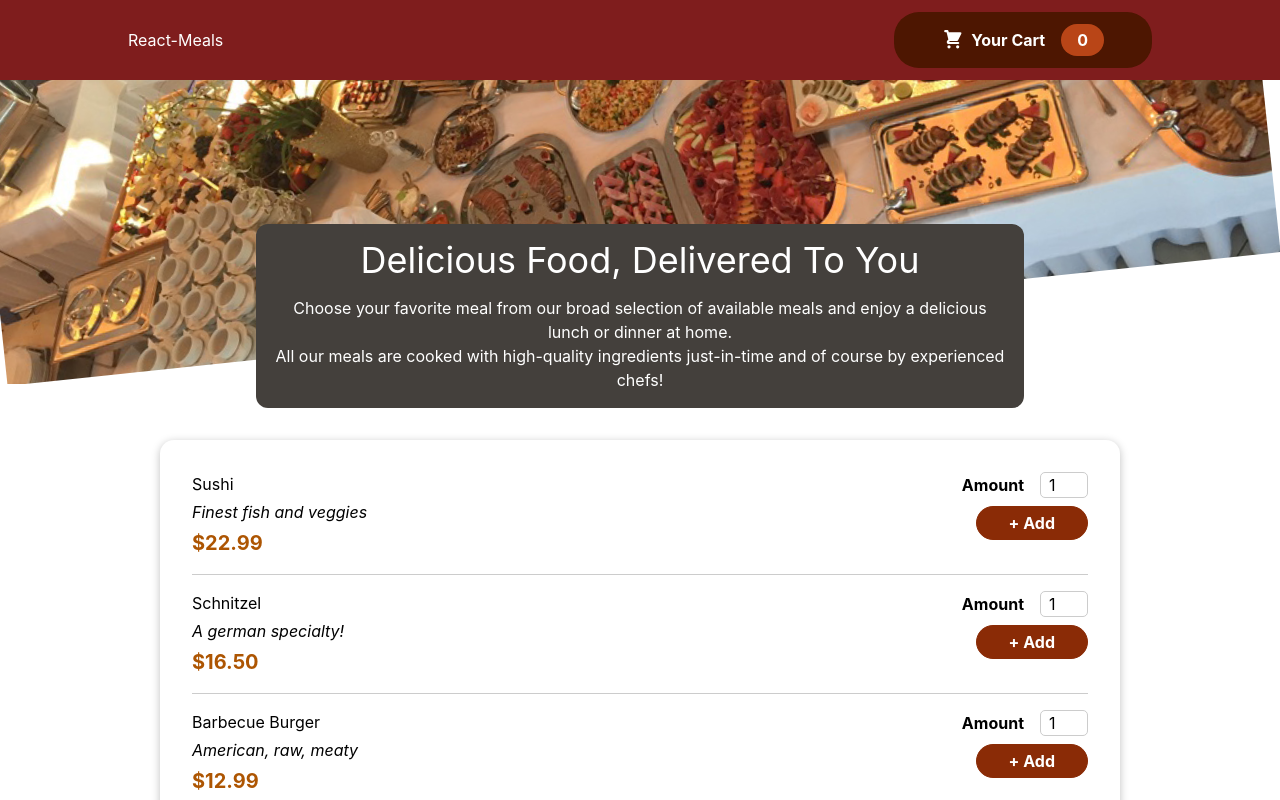
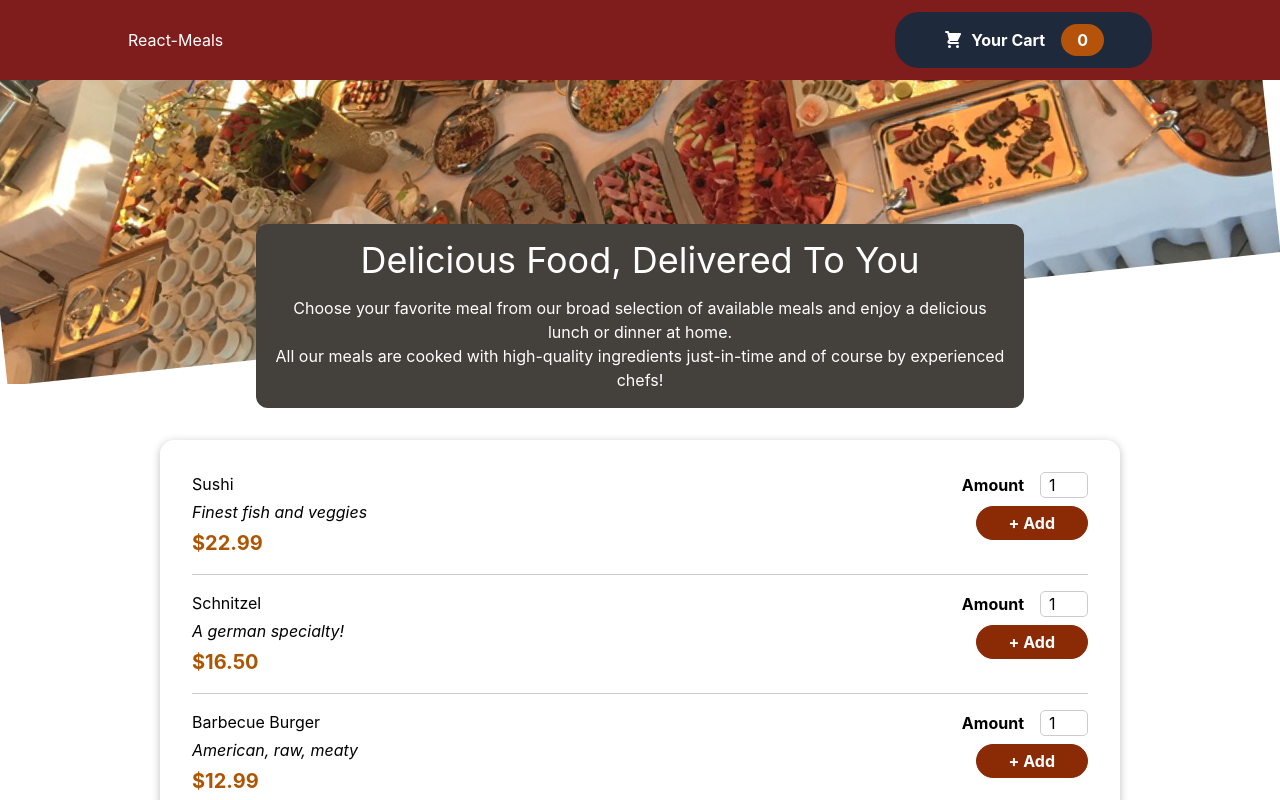
Before and after one commit to yotamZaken/tailwind-food-cra, a React (Create React App) app: page / in a window 1280 px wide. Shown: the top 800 px of the page. Built offline with nearby package versions, Linux system fonts and the light colour scheme.

Commit message:
Refactored HeaderCartButton component styling to TailwindCSS - older  styling left commented out for comparison

```diff
--- a/src/components/Layout/HeaderCartButton.js
+++ b/src/components/Layout/HeaderCartButton.js
@@ -8,7 +8,7 @@ const HeaderCartButton = props => {
     const [btnIsHighlighted, setBtnIsHighlighted] = useState(false);
     const cartCtx = useContext(CartContext);
 
-    const { items } = cartCtx;
+    const {items} = cartCtx;
 
     const numberOfCartItems = items.reduce((curNumber, item) => {
         return curNumber + item.amount
@@ -28,17 +28,22 @@ const HeaderCartButton = props => {
         }, 300);
 
         return () => {
-          clearTimeout(timerId)
+            clearTimeout(timerId)
         };
     }, [items]);
 
-    return <button className={btnClasses} onClick={props.onClick}>
-      <span className={classes.icon}>
-          <CartIcon/>
-      </span>
-        <span>Your Cart</span>
-        <span className={classes.badge}>{numberOfCartItems}</span>
-    </button>
+    return (
+        // <button className={btnClasses} onClick={props.onClick}>
+        <button className={`cursor-pointer border-none bg-slate-800 text-white py-3 px-12 flex justify-around items-center rounded-3xl font-bold hover:bg-black active:bg-black ${btnIsHighlighted ? 'animate-ping' : ''}`} onClick={props.onClick}>
+            {/*<span className={classes.icon}>*/}
+            <span className={'w-5 h-5 mr-2'}>
+                <CartIcon/>
+            </span>
+            <span>Your Cart</span>
+            {/*<span className={classes.badge}>{numberOfCartItems}</span>*/}
+            <span className={'bg-amber-700 py-1 px-4 rounded-3xl ml-4 font-bold'}>{numberOfCartItems}</span>
+        </button>
+    )
 };
 
 export default HeaderCartButton;
```
